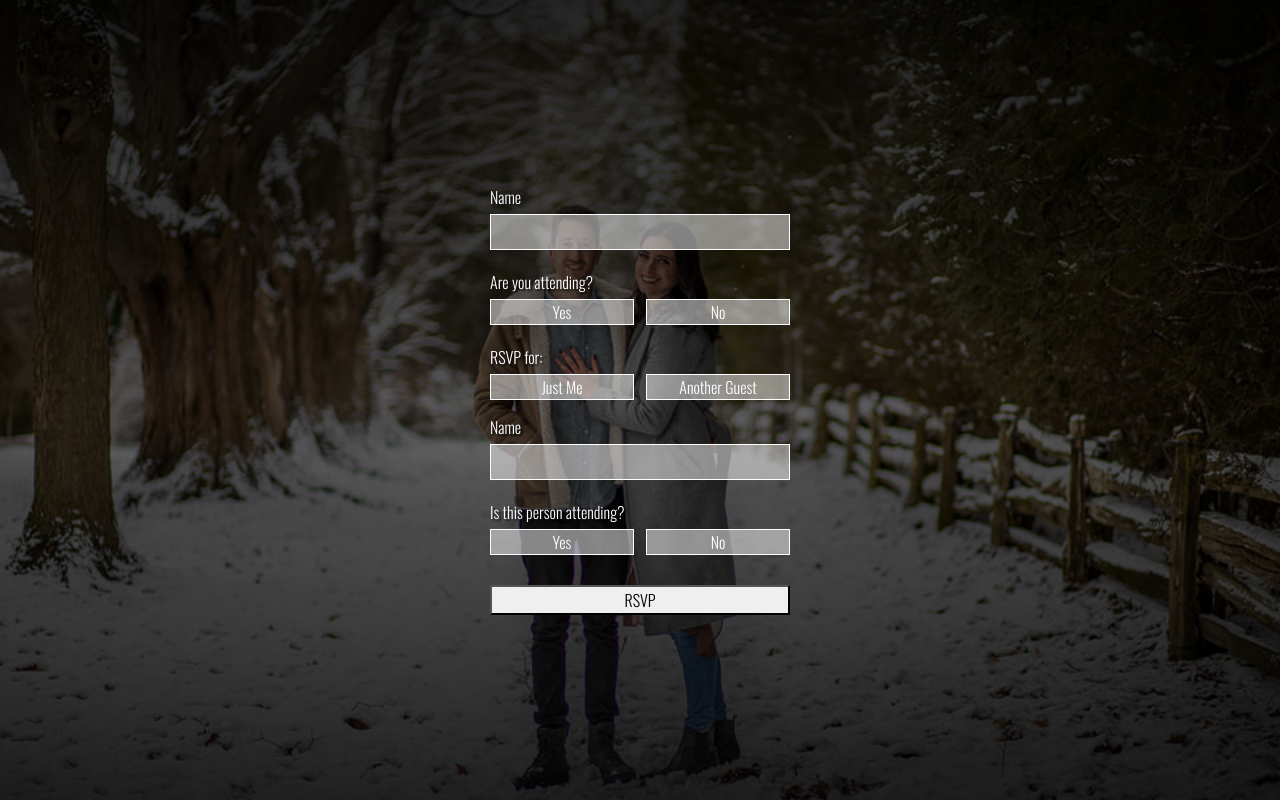
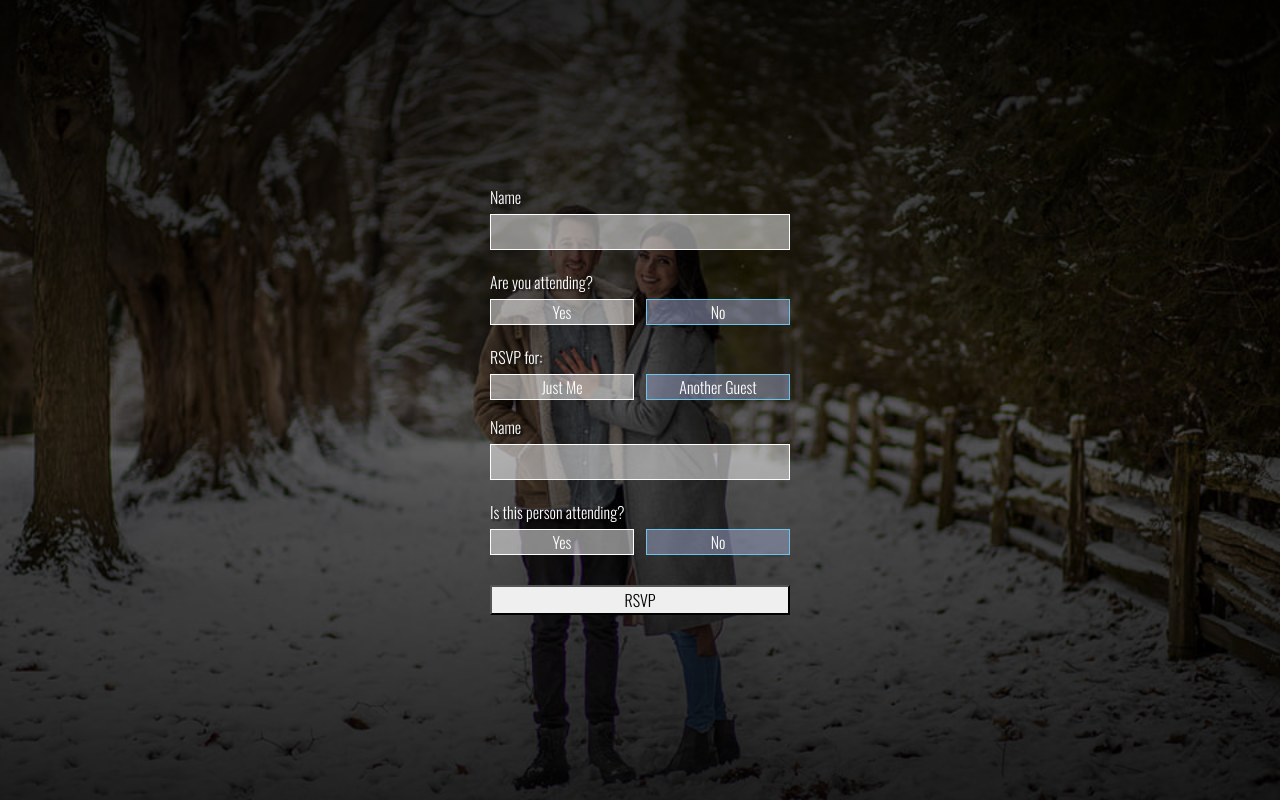
Before and after one commit to MomasVII/thomasandkatelyn, a Next.js app: page / in a window 1280 px wide. Both pictures are taken after a click on the label "Another Guest". Shown: the part 800-1600 px from the top of the page. Built offline with nearby package versions, Linux system fonts and the light colour scheme.

Commit message:
More work

```diff
--- a/components/RSVPForm.js
+++ b/components/RSVPForm.js
@@ -1,4 +1,6 @@
 import React, { useState } from "react";
+import { motion } from "framer-motion"
+import { stagger, fadeInUp, heightChange } from '../styles/animations'
 
 function RSVP(props) {
 
@@ -79,19 +81,26 @@ function RSVP(props) {
             onClick={() => setState({ ...state, attending: true })}
           >
             <input type="radio" name="radio" />
-            <div className="radioButton">Yes</div>
+            <div className={`radioButton ${attending ? 'highlightButton' : ''}`}>Yes</div>
           </label>
           <label
             className="formControl"
             onClick={() => setState({ ...state, attending: false })}
           >
             <input type="radio" name="radio" />
-            <div className="radioButton">No</div>
+            <div className={`radioButton ${!attending ? 'highlightButton' : ''}`}>No</div>
           </label>
         </div>
       </div>
+      <motion.div
+          key={1}
+          exit={{ opacity: 0 }}
+          initial="initial"
+          animate="animate"
+          variants={stagger}
+        >
         {attending && (
-        <div className="textForm">
+          <motion.div className="textForm" variants={fadeInUp}>
             <label>
               <p>Meal Preference</p>
               <select id="name" className="formInput" name="name">
@@ -100,8 +109,9 @@ function RSVP(props) {
                 <option>Vegetarian</option>
               </select>
             </label>
-        </div>
+          </motion.div>
         )}
+      </motion.div>
       <div className="attending">
         <p>RSVP for:</p>
         <div className="attendingRadio">
@@ -110,17 +120,24 @@ function RSVP(props) {
             onClick={() => setState({ ...state, anotherGuest: false })}
           >
             <input type="radio" name="radio" />
-            <div className="radioButton">Just Me</div>
+            <div className={`radioButton ${!anotherGuest ? 'highlightButton' : ''}`}>Just Me</div>
           </label>
           <label
             className="formControl"
             onClick={() => setState({ ...state, anotherGuest: true })}
           >
             <input type="radio" name="radio" />
-            <div className="radioButton">Another Guest</div>
+            <div className={`radioButton ${anotherGuest ? 'highlightButton' : ''}`}>Another Guest</div>
           </label>
         </div>
       </div>
+      <motion.div
+          key={1}
+          exit={{ opacity: 0 }}
+          initial="initial"
+          animate="animate"
+          variants={stagger}
+        >
       {anotherGuest && (
       <>
         <div className="textForm">
@@ -137,19 +154,20 @@ function RSVP(props) {
               onClick={() => setState({ ...state, otherAttending: true })}
             >
               <input type="radio" name="radio" />
-              <div className="radioButton">Yes</div>
+              <div className={`radioButton ${otherAttending ? 'highlightButton' : ''}`}>Yes</div>
             </label>
             <label
               className="formControl"
               onClick={() => setState({ ...state, otherAttending: false })}
             >
               <input type="radio" name="radio" />
-              <div className="radioButton">No</div>
+              <div className={`radioButton ${!otherAttending ? 'highlightButton' : ''}`}>No</div>
             </label>
           </div>
         </div>
       </>
       )}
+      </motion.div>
       {otherAttending && anotherGuest && (
         <div className="textForm">
           <label>
--- a/package.json
+++ b/package.json
@@ -9,6 +9,7 @@
   },
   "dependencies": {
     "bootstrap": "^5.1.3",
+    "framer-motion": "^6.2.6",
     "next": "12.0.10",
     "react": "17.0.2",
     "react-dom": "17.0.2",
--- /dev/null
+++ b/styles/animations.js
@@ -0,0 +1,61 @@
+export const easer = [0.6, -0.05, 0.01, 0.9]
+export const fadeInUp = {
+  initial: {
+    y: 20,
+    opacity: 0,
+  },
+  animate: {
+    y: 0,
+    opacity: 1,
+    transition: {
+      duration: 0.6,
+      ease: easer,
+    },
+  },
+}
+
+export const heightChange = {
+  initial: {
+    height: 0,
+    opacity: 0,
+  },
+  animate: {
+    height: "100%",
+    opacity: 1,
+    transition: {
+      duration: 0.6,
+      ease: easer,
+    },
+  },
+}
+
+export const fadeInSide = {
+  initial: {
+    x: 150,
+    opacity: 0,
+  },
+  animate: {
+    x: 0,
+    opacity: 1,
+    transition: {
+      duration: 0.6,
+      ease: easer,
+    },
+  },
+  exit: {
+    x: -150,
+    opacity: 0,
+    transition: {
+      duration: 0.6,
+      ease: easer,
+    },
+  },
+}
+
+export const stagger = {
+  animate: {
+    transition: {
+      staggerChildren: 0.05,
+    },
+  },
+}
--- a/styles/home.js
+++ b/styles/home.js
@@ -113,6 +113,7 @@ body {
                     background-color:rgba(255,255,255,0.5);
                     border:1px solid white;
                     padding:5px;
+                    color:white;
                 }
             }
         }
@@ -139,6 +140,10 @@ body {
                         background-color:rgba(255,255,255,0.5);
                         width:100%;
                     }
+                    .highlightButton {
+                        border:1px solid #6ec3ea;
+                        background-color:rgba(160,169,206,0.5);
+                    }
                 }
             }
         }
```
Also changed, not shown: 1 other file (tests, documents, lock files or other folders). Lines whose indentation alone changed are shown as unchanged.
